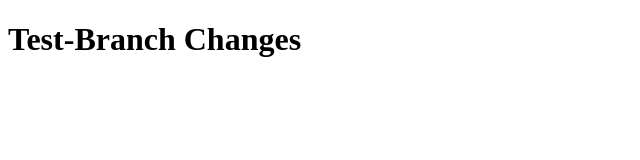
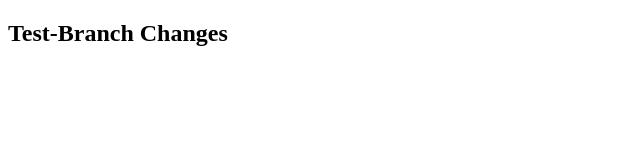
Before and after one commit to Kavishka15055/My-First-Repo, a plain HTML site: page index.html in a window 1280 px wide. Shown: the whole page, without its empty margins (0-640 px from the left). Drawn offline with Linux system fonts and the light colour scheme.

Commit message:
Update index.html

```diff
--- a/index.html
+++ b/index.html
@@ -6,6 +6,6 @@
     <title>Document</title>
 </head>
 <body>
-    <h1>Test-Branch Changes</h1>
+    <h2>Test-Branch Changes</h2>
 </body>
 </html>
```
